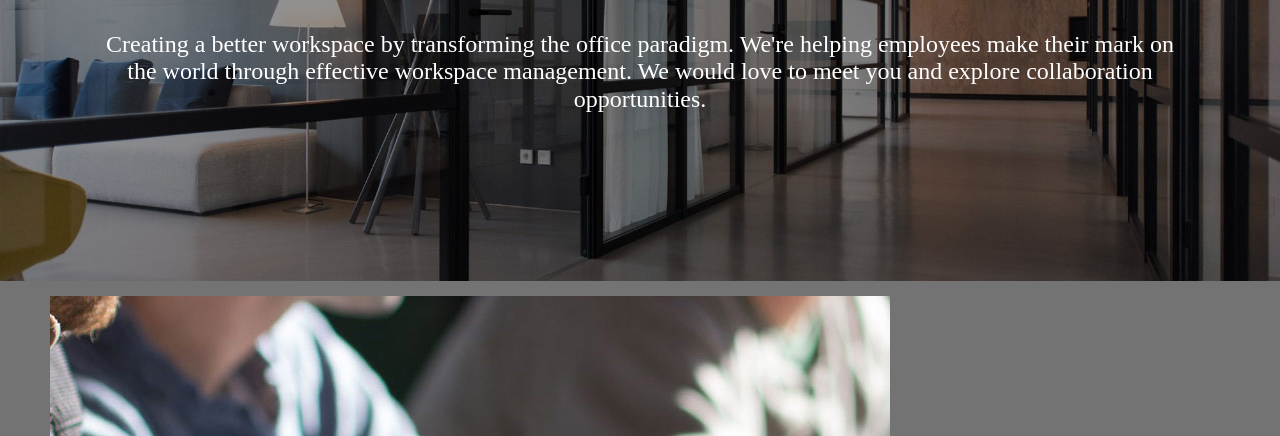
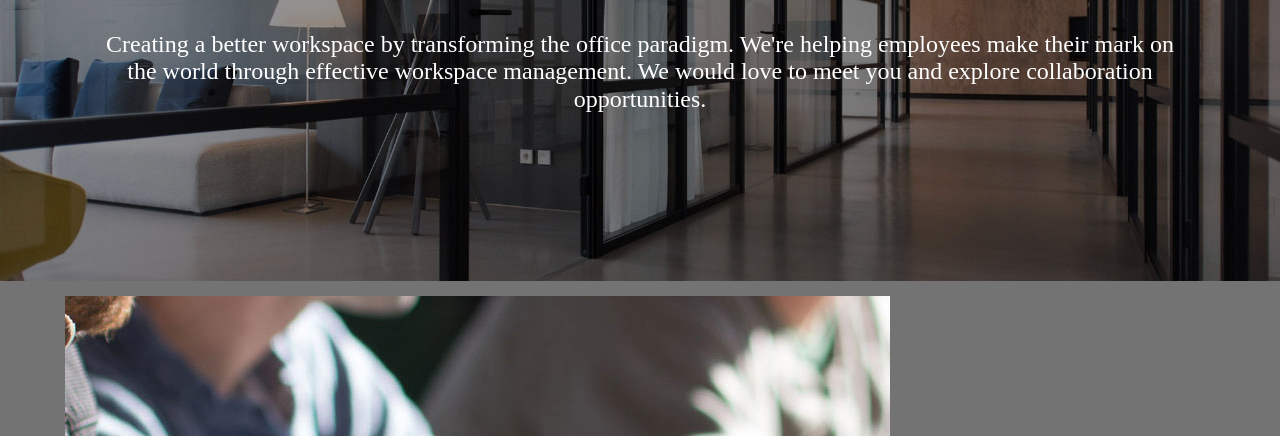
Before and after one commit to greyrice/hw3_grid_23, a plain HTML site: page index.html in a window 1280 px wide. Shown: the part 200-636 px from the top of the page. Drawn offline with Linux system fonts and the light colour scheme.

Commit message:
Update style.css

```diff
--- a/css/style.css
+++ b/css/style.css
@@ -137,6 +137,7 @@ li a:focus{
   display: grid;
   grid-template-columns: 1fr 5fr 1fr;
   grid-row-gap: 15px;
+  grid-column-gap: 15px;
 }
 
 /* Step 5: Write selector/rule property to add the background image to the
```
